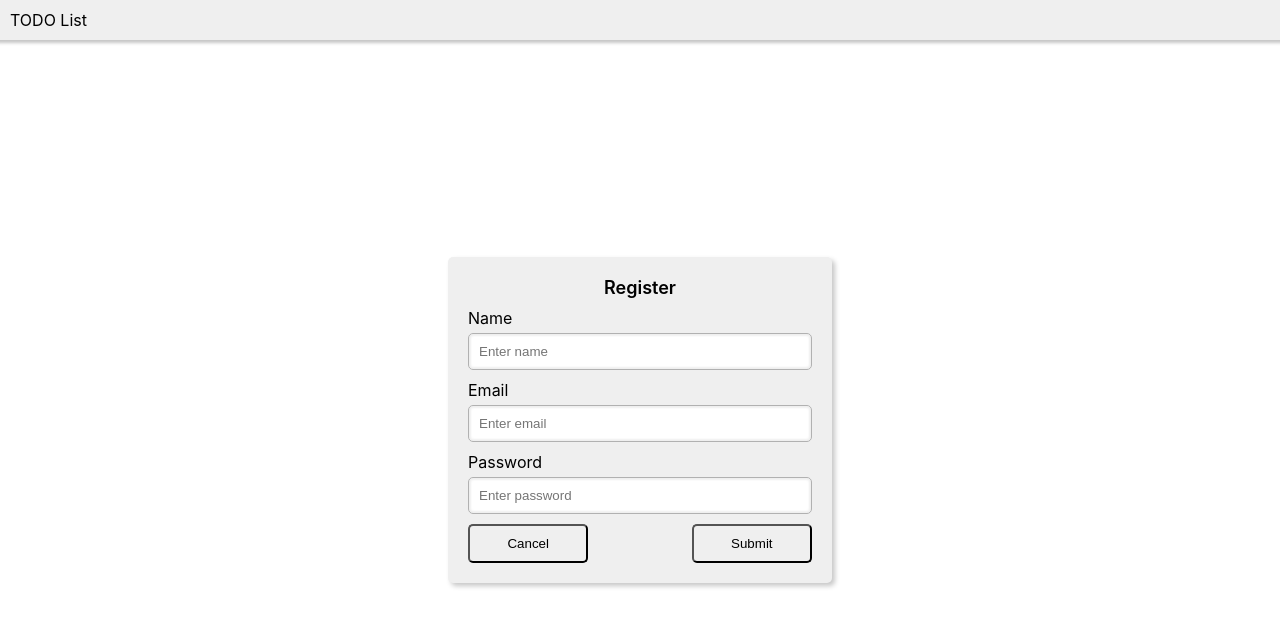
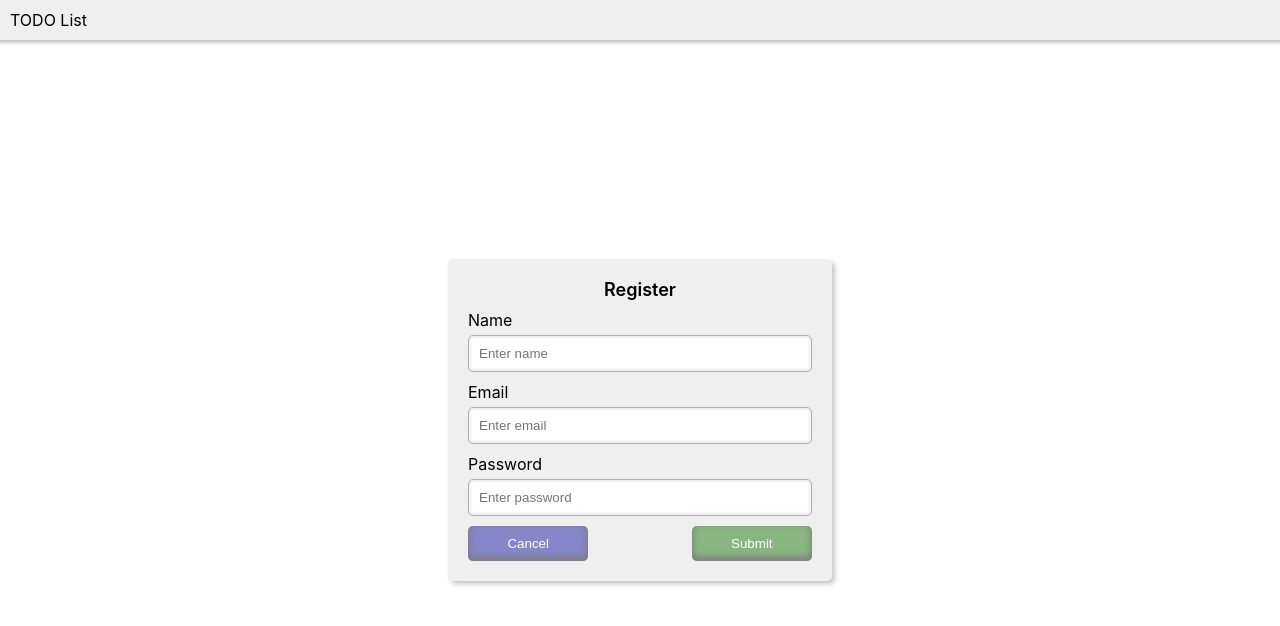
Before and after one commit to ViniciusDBorba/TODO-list-project, a React (Create React App) app in the folder todo-list-app/: page /register in a window 1280 px wide. Shown: the top 626 px of the page. Built offline with nearby package versions, Linux system fonts and the light colour scheme; no server answers.

Commit message:
better visuals

```diff
--- a/todo-list-app/src/styles/custom-button.css
+++ b/todo-list-app/src/styles/custom-button.css
@@ -3,8 +3,21 @@
     padding-top: 10px;
     padding-bottom: 10px;
     border-radius: 5px;
+    color: white;
+    background-color: #8786c9;
+    border: 0px;
+    box-shadow:inset 0px -3px 7px 1px #7c7c7c;
+}
+
+.custom-buttom:hover {
+    cursor: pointer;
+    box-shadow:inset 0px 0px 7px 3px #7c7c7c;
+}
+
+.custom-buttom:active {
+    box-shadow:inset 0px 0px 5px 8px #7c7c7c;
 }
 
 .custom-buttom.primary {
-
+    background-color: #89b680;
 }
--- a/todo-list-app/src/styles/register.css
+++ b/todo-list-app/src/styles/register.css
@@ -1,5 +1,6 @@
 .Register {
     height: 100%;
+    position: relative;
     display: flex;
     flex-direction: column;
     align-items: center;
--- a/todo-list-app/src/styles/simple-modal.css
+++ b/todo-list-app/src/styles/simple-modal.css
@@ -10,7 +10,8 @@
 .Simple-modal .modal-background {
     position: absolute;
     width: 100%;
-    height: 100%;
+    height: 100vh;
+    bottom: 0;
     background-color: rgba(0, 0, 0, 0.651);
     z-index: 0;
 }
--- a/todo-list-app/src/styles/user-options.css
+++ b/todo-list-app/src/styles/user-options.css
@@ -30,6 +30,7 @@
     border-bottom: 1px solid gray;
     border-radius: 3px;
     z-index: 1;
+    box-shadow: 3px 3px 5px #c7c7c7;
 }
 
 
```
